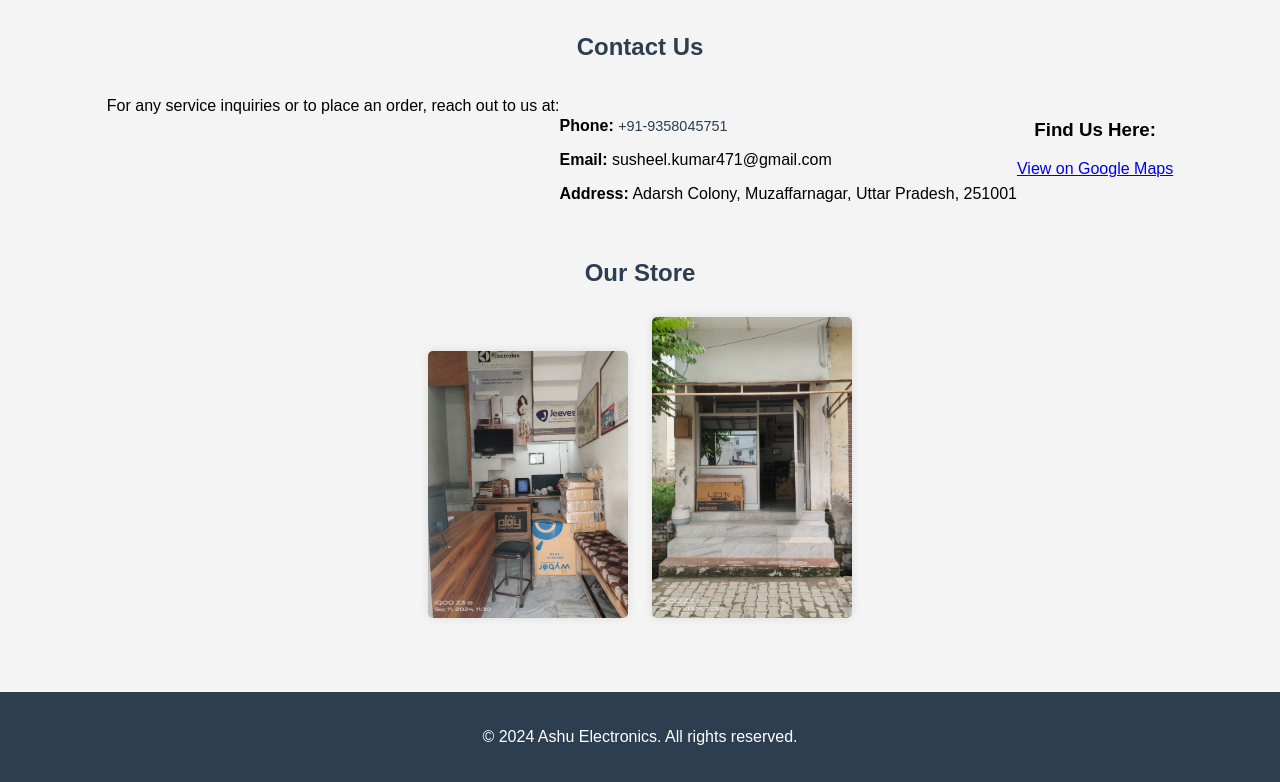
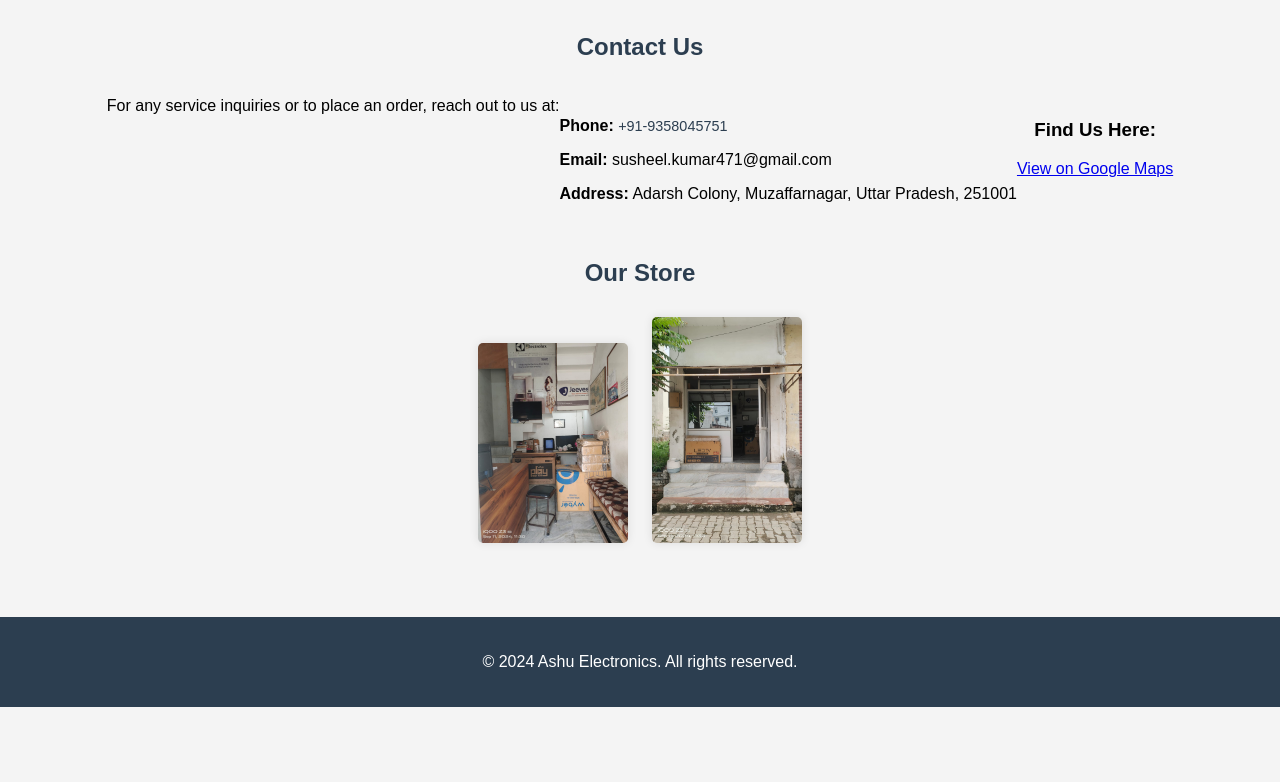
Before and after one commit to AashishDhiman9/AshuElectronics, a plain HTML site: page index.html in a window 1280 px wide. Shown: the part 1621-2403 px from the top of the page. After the commit the page ends 2328 px from the top, so only its background shows below. Drawn offline with Linux system fonts and the light colour scheme.

Commit message:
Update styles.css

```diff
--- a/styles.css
+++ b/styles.css
@@ -88,6 +88,7 @@ h2 {
     color: #2c3e50;
     margin-bottom: 10px;
 }
+/* Existing styles... */
 
 .gallery {
     margin: 40px 0; /* Margin for gallery section */
@@ -96,15 +97,18 @@ h2 {
 
 .gallery-item {
     margin: 10px;
-    display: inline-block;
+    display: inline-block; /* Keep items in a row */
 }
 
 .gallery img {
-    max-width: 200px; /* Set a specific width */
+    max-width: 150px; /* Set a smaller width */
     height: auto; /* Maintain aspect ratio */
     border-radius: 5px; /* Optional: add rounded corners */
     box-shadow: 0 0 10px rgba(0, 0, 0, 0.1); /* Optional: add shadow */
 }
+
+/* Other existing styles... */
+
 
 .map-container {
     text-align: center;
```
